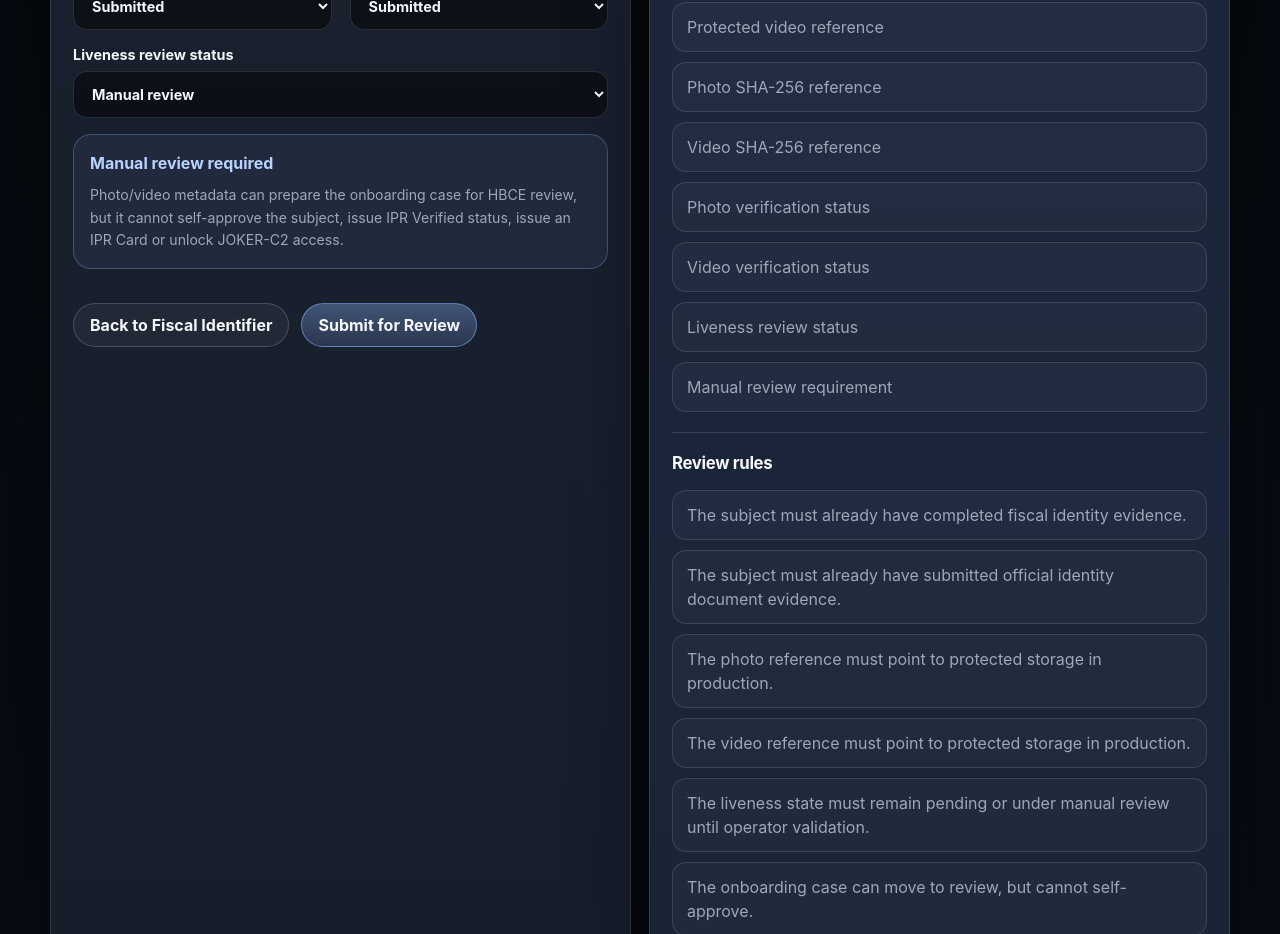
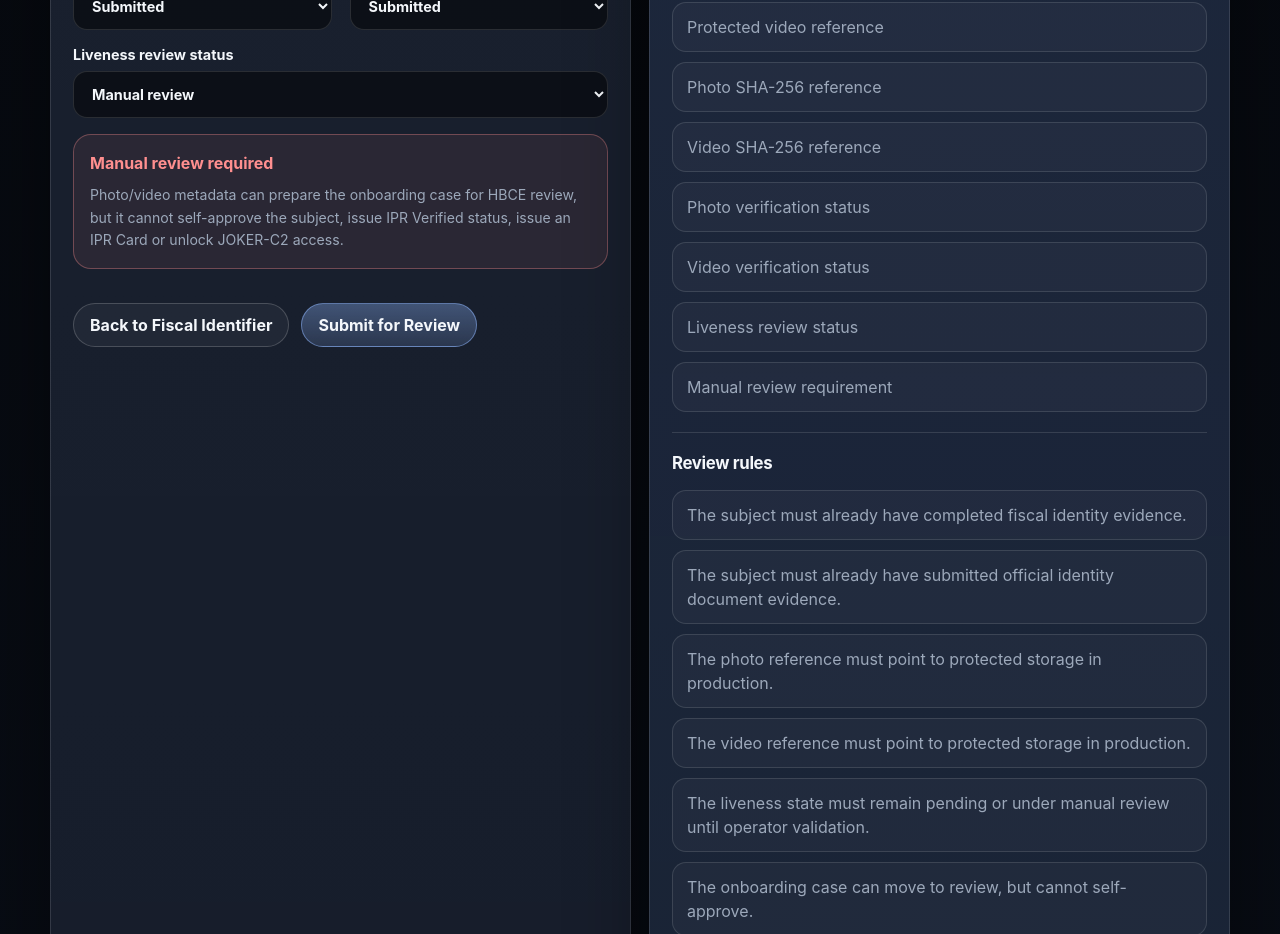
Before and after one commit to manuelcoletta1-source/hbce-ipr-onboarding-app, a Next.js app: page /onboarding/photo-video in a window 1280 px wide. Shown: the part 1060-1994 px from the top of the page. Built offline with nearby package versions, Linux system fonts and the light colour scheme.

Commit message:
fix(onboarding): use supported BoundaryNotice tone on photo video page

```diff
--- a/app/onboarding/photo-video/page.tsx
+++ b/app/onboarding/photo-video/page.tsx
@@ -207,7 +207,7 @@ export default function OnboardingPhotoVideoPage() {
                 </select>
               </div>
 
-              <BoundaryNotice title="Manual review required" tone="warning">
+              <BoundaryNotice title="Manual review required" tone="danger">
                 Photo/video metadata can prepare the onboarding case for HBCE
                 review, but it cannot self-approve the subject, issue IPR
                 Verified status, issue an IPR Card or unlock JOKER-C2 access.
```
